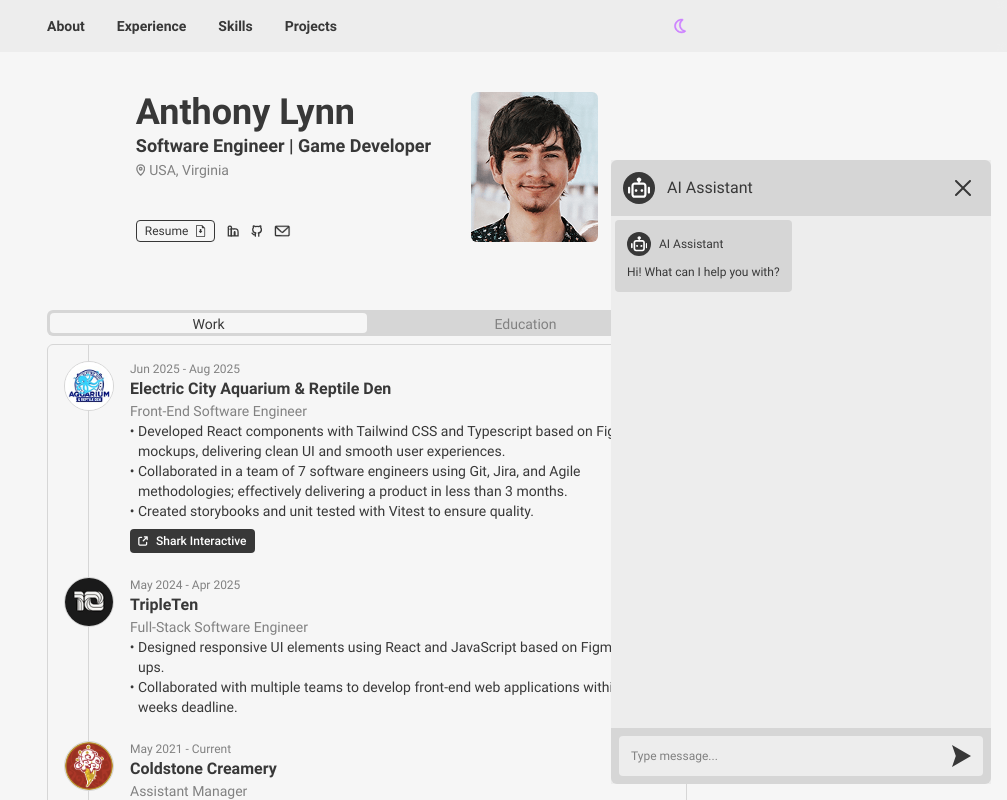
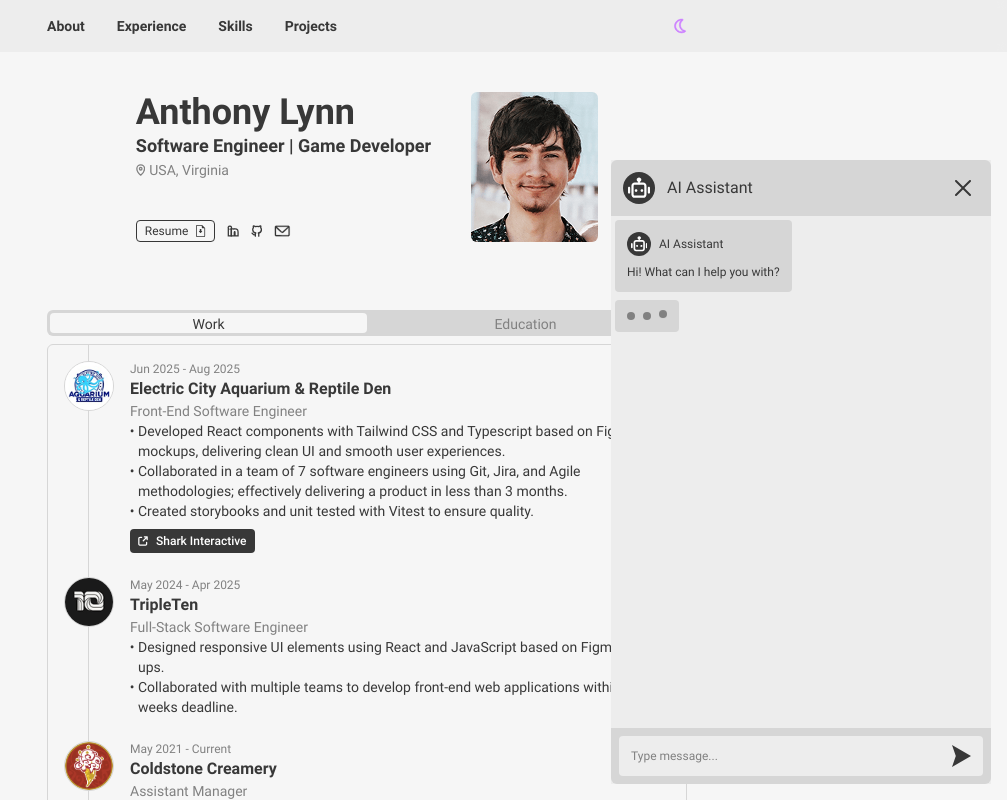
Before and after one commit to AnthonyLynn/Portfolio, a React (Vite) app: page / in a window 1280 px wide. Both pictures are taken after a click on the button 1232 px from the left and 752 px from the top of the page. Shown: the top 800 px of the page, without its empty margins (273-1280 px from the left). Built offline with nearby package versions, Linux system fonts and the light colour scheme; no server answers.

Commit message:
refactor: bouncing dots using tailwind instead of css file

```diff
--- a/src/components/App.tsx
+++ b/src/components/App.tsx
@@ -9,7 +9,7 @@
 import { ProjectSection } from "./ProjectSection";
 import { Footer } from "./Footer";
 import { ChatButton } from "./ChatButton";
-import { Chat } from "./Chat/Chat";
+import { Chat } from "./Chat";
 import { uuidv4 } from "../utils/idGenerator";
 
 interface FromValues {
--- a/src/components/Chat/Chat.tsx
+++ b/src/components/Chat.tsx
@@ -1,15 +1,13 @@
 import React, { FormEvent } from "react";
-import { uuidv4 } from "../../utils/idGenerator";
+import { uuidv4 } from "../utils/idGenerator";
 
-import { useForm } from "../../hooks/useForm";
+import { useForm } from "../hooks/useForm";
 
-import { BotProfile } from "../BotProfile";
-import { XIcon } from "../Icons/XIcon";
-import { ArrowIcon } from "../Icons/ArrowIcon";
+import { BotProfile } from "./BotProfile";
+import { XIcon } from "./Icons/XIcon";
+import { ArrowIcon } from "./Icons/ArrowIcon";
 
-import { Message } from "../Message";
-
-import "./Chat.css";
+import { Message } from "./Message";
 
 interface FromValues {
   message: string;
@@ -74,12 +72,18 @@
             </Message>
           );
         })}
-        {isLoadingResponse && (
+        {!isLoadingResponse && (
           <Message isSender={false} shouldDisplayProfile={false} key={uuidv4()}>
             <div className="flex gap-2">
-              <div className="w-2 aspect-square rounded-full bg-text-secondary chat__dot_1"></div>
-              <div className="w-2 aspect-square rounded-full bg-text-secondary chat__dot_2"></div>
-              <div className="w-2 aspect-square rounded-full bg-text-secondary chat__dot_3"></div>
+              <div className="w-2 aspect-square rounded-full bg-text-secondary animate-delayed-bounce"></div>
+              <div
+                className="w-2 aspect-square rounded-full bg-text-secondary animate-delayed-bounce"
+                style={{ animationDelay: "0.5s" }}
+              ></div>
+              <div
+                className="w-2 aspect-square rounded-full bg-text-secondary animate-delayed-bounce"
+                style={{ animationDelay: "1s" }}
+              ></div>
             </div>
           </Message>
         )}
--- a/src/components/Chat/Chat.css
+++ /dev/null
@@ -1,47 +0,0 @@
-.chat__dot_1 {
-  animation: bounce2 1.5s infinite linear;
-}
-
-.chat__dot_2 {
-  animation: bounce2 1.5s infinite linear;
-  animation-delay: 0.5s;
-}
-
-.chat__dot_3 {
-  animation: bounce2 1.5s infinite linear;
-  animation-delay: 1s;
-}
-
-@keyframes bounce {
-  0%,
-  100% {
-    transform: translateY(0px);
-  }
-  10% {
-    transform: translateY(-2px);
-  }
-  50% {
-    transform: translateY(-3px);
-  }
-}
-
-@keyframes bounce2 {
-  0% {
-    transform: translateY(0px);
-  }
-  66.66% {
-    transform: translateY(0px);
-  }
-  73.33% {
-    transform: translateY(-2px);
-  }
-  83.33% {
-    transform: translateY(-3px);
-  }
-  93.33% {
-    transform: translateY(-2px);
-  }
-  100% {
-    transform: translateY(0px);
-  }
-}
--- a/src/index.css
+++ b/src/index.css
@@ -43,6 +43,21 @@
   --color-link-color: #5ca3ff;
   --color-purple-accent-color: #cc80ff;
   --color-orange-accent-color: #ffb682;
+
+  --animate-delayed-bounce: bounce 1.5s infinite;
+
+  @keyframes bounce {
+    0%,
+    33.33%,
+    100% {
+      transform: none;
+      animation-timing-function: cubic-bezier(0, 0, 0.2, 1);
+    }
+    16.66% {
+      transform: translateY(-25%);
+      animation-timing-function: cubic-bezier(0.8, 0, 1, 1);
+    }
+  }
 }
 
 @layer utilities {
```
